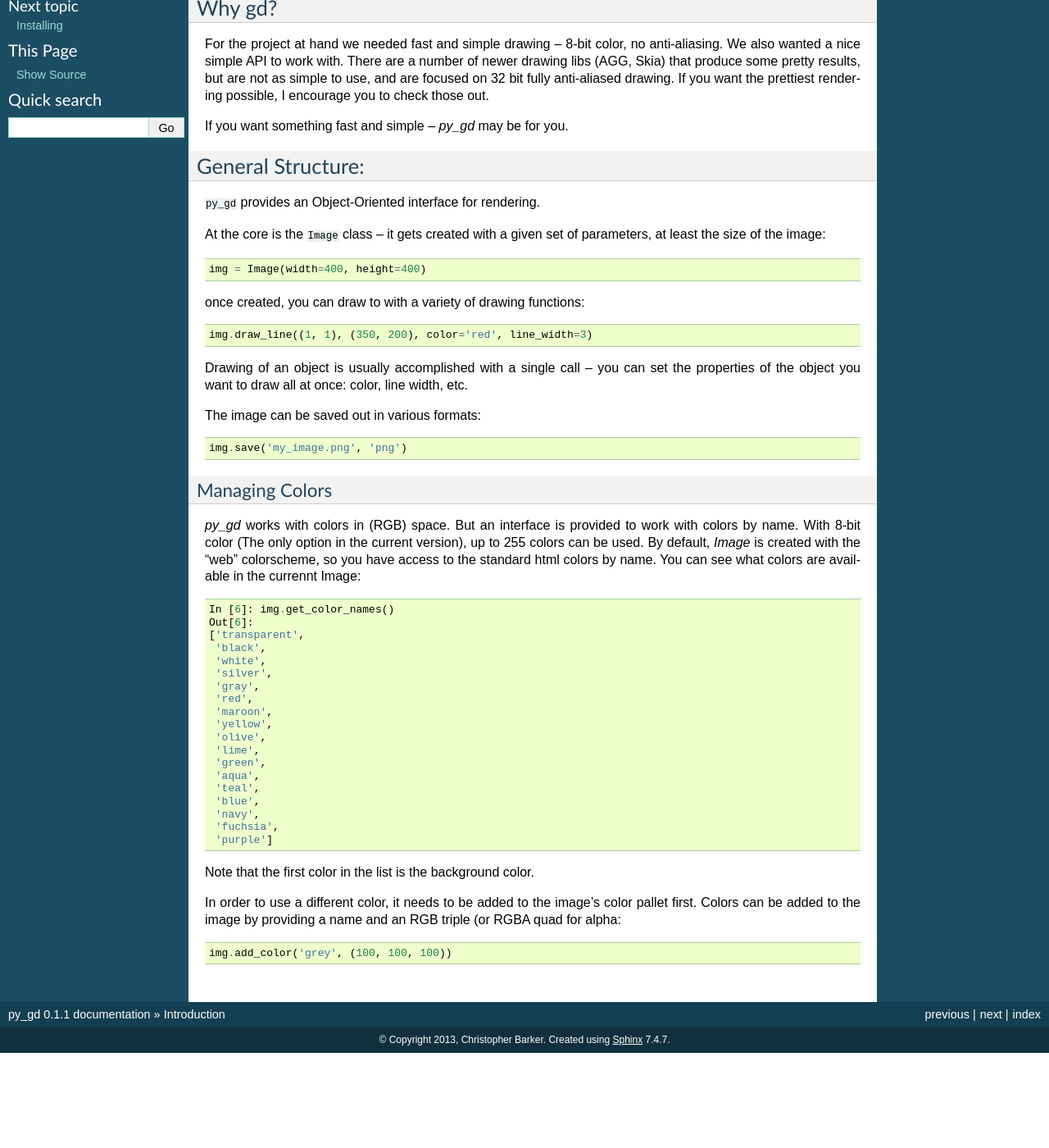
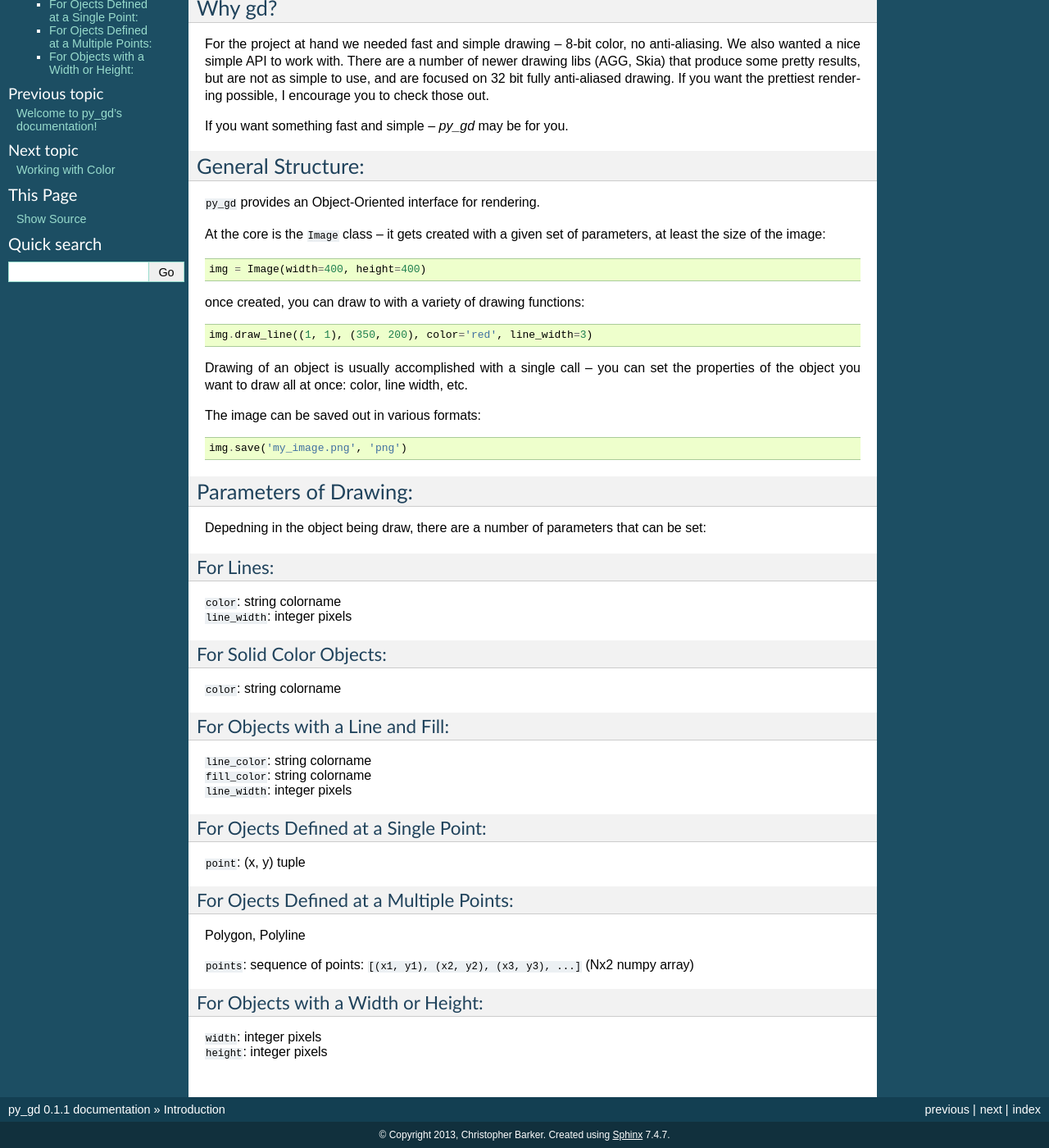
Before and after one commit to NOAA-ORR-ERD/py_gd, a Sphinx documentation site: the page built from docs/introduction.rst, in a window 1280 px wide and 1400 px high, scrolled down 221 px. Shown: the whole window at 82% size. Built offline with Sphinx 7.4.7, drawn with Linux system fonts in a browser that asks for light colours; pages that are not in the unit, such as notebooks, are missing from menus; before the commit the page ends 1505 px from its top, so only the background shows below that; some of the changed text lies outside the part shown.

Commit message:
added page to docs

```diff
--- /dev/null
+++ b/docs/examples/build_color_images.py
@@ -0,0 +1,32 @@
+"""
+script for building images for the docs for the colorschemes
+"""
+
+from py_gd import Image
+from py_gd import colors
+
+rst = open('color_images.rst', 'w')
+
+for cname, ctype in colors.colorscheme_names:
+    if ctype == "continuous":
+        img = Image(600, 100, preset_colors=cname)
+        img.draw_text(cname, (20, 20),
+                      font="giant",
+                      color=125,
+                      background=255)
+        for i in range(1, 256):
+            x = 45 + 2 * i
+            y1 = 40
+            y2 = 60
+            img.draw_rectangle((x, y1), (x + 2, y2), fill_color=i)
+    else:
+        continue
+    filename = f'{cname}-colorbar.png'
+    img.save(filename, 'png')
+    rst.write(f"""
+.. image:: examples/{filename}
+   :width: 600
+   :align: center
+"""
+)
+rst.close()
--- a/docs/examples/moderate_complex.py
+++ b/docs/examples/moderate_complex.py
@@ -9,4 +9,6 @@ img = Image(width=600, height=600, preset_colors='xkcd')
 
 img.clear('lilac')
 
+img.draw_line((0, 0), (600, 600), color='red', line_width=10)
+
 img.save("moderate_complex.png", 'png')
--- a/docs/index.rst
+++ b/docs/index.rst
@@ -12,8 +12,9 @@ Contents:
   :maxdepth: 2
 
   introduction
+  working_with_color
+  tutorials
   installing
-  tutorials
   reference
 
 
--- a/docs/introduction.rst
+++ b/docs/introduction.rst
@@ -36,37 +36,44 @@ The image can be saved out in various formats::
 
     img.save('my_image.png', 'png')
 
+Parameters of Drawing:
+----------------------
 
-Managing Colors
-...............
+Depedning in the object being draw, there are a number of parameters that can be set:
 
-`py_gd` works with colors in (RGB) space. But an interface is provided to work with colors by name. With 8-bit color (The only option in the current version), up to 255 colors can be used. By default, `Image` is created with the "web" colorscheme, so you have access to the standard html colors by name. You can see what colors are available in the currennt Image:
+For Lines:
+..........
 
-.. code-block:: ipython
+| ``color``: string colorname
+| ``line_width``: integer pixels
 
-    In [6]: img.get_color_names()
-    Out[6]:
-    ['transparent',
-     'black',
-     'white',
-     'silver',
-     'gray',
-     'red',
-     'maroon',
-     'yellow',
-     'olive',
-     'lime',
-     'green',
-     'aqua',
-     'teal',
-     'blue',
-     'navy',
-     'fuchsia',
-     'purple']
 
-Note that the first color in the list is the background color.
+For Solid Color Objects:
+........................
 
-In order to use a different color, it needs to be added to the image's color pallet first.
-Colors can be added to the image by providing a name and an RGB triple (or RGBA quad for alpha::
+| ``color``: string colorname
 
-    img.add_color('grey', (100, 100, 100))
+For Objects with a Line and Fill:
+.................................
+
+| ``line_color``: string colorname
+| ``fill_color``: string colorname
+| ``line_width``: integer pixels
+
+For Ojects Defined at a Single Point:
+.....................................
+
+| ``point``: (x, y) tuple
+
+For Ojects Defined at a Multiple Points:
+........................................
+
+Polygon, Polyline
+
+| ``points``: sequence of points: ``[(x1, y1), (x2, y2), (x3, y3), ...]`` (Nx2 numpy array)
+
+For Objects with a Width or Height:
+...................................
+
+| ``width``: integer pixels
+| ``height``: integer pixels
```
Also changed, not shown: docs/working_with_color.rst (added, +127 -0 lines), 2 other files.
